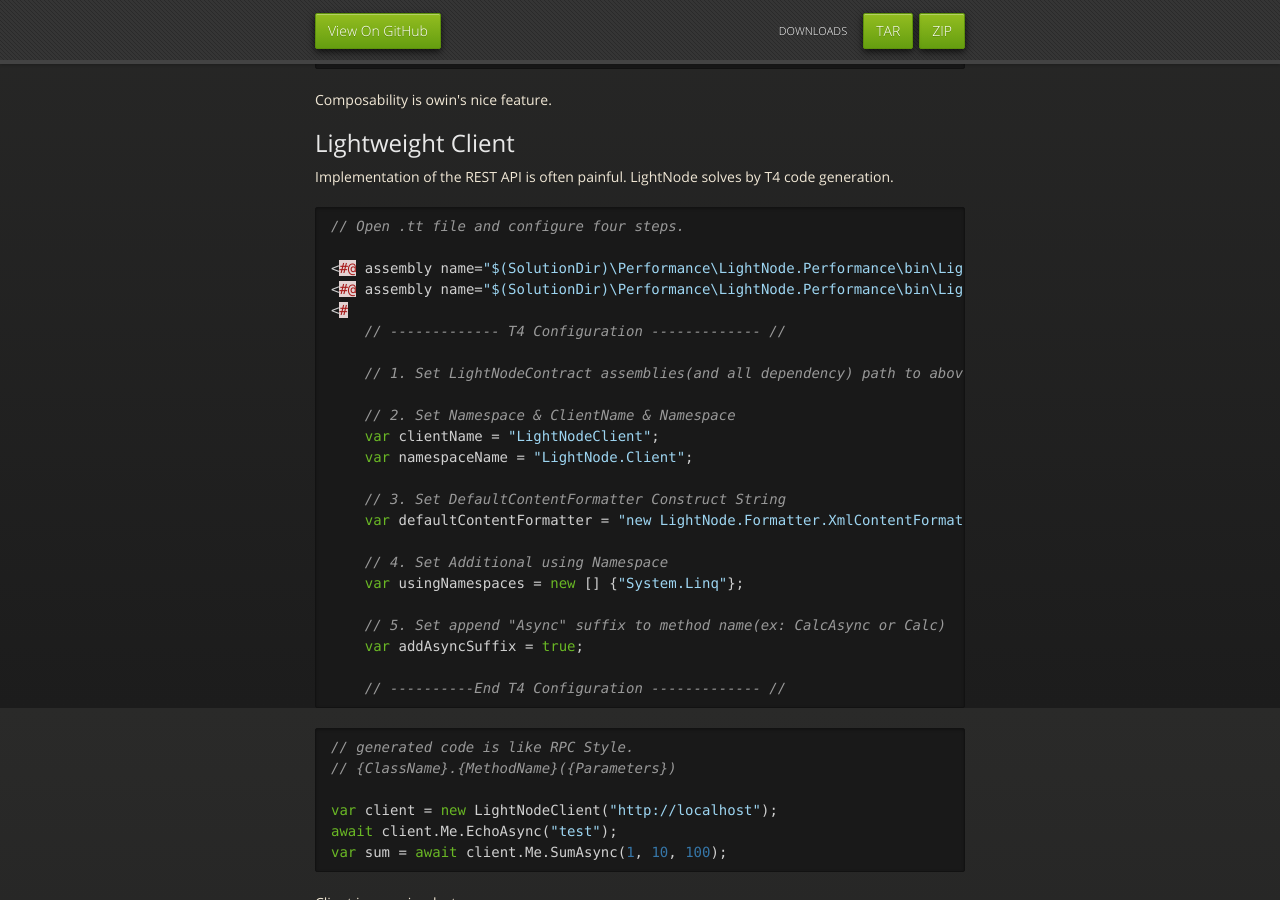
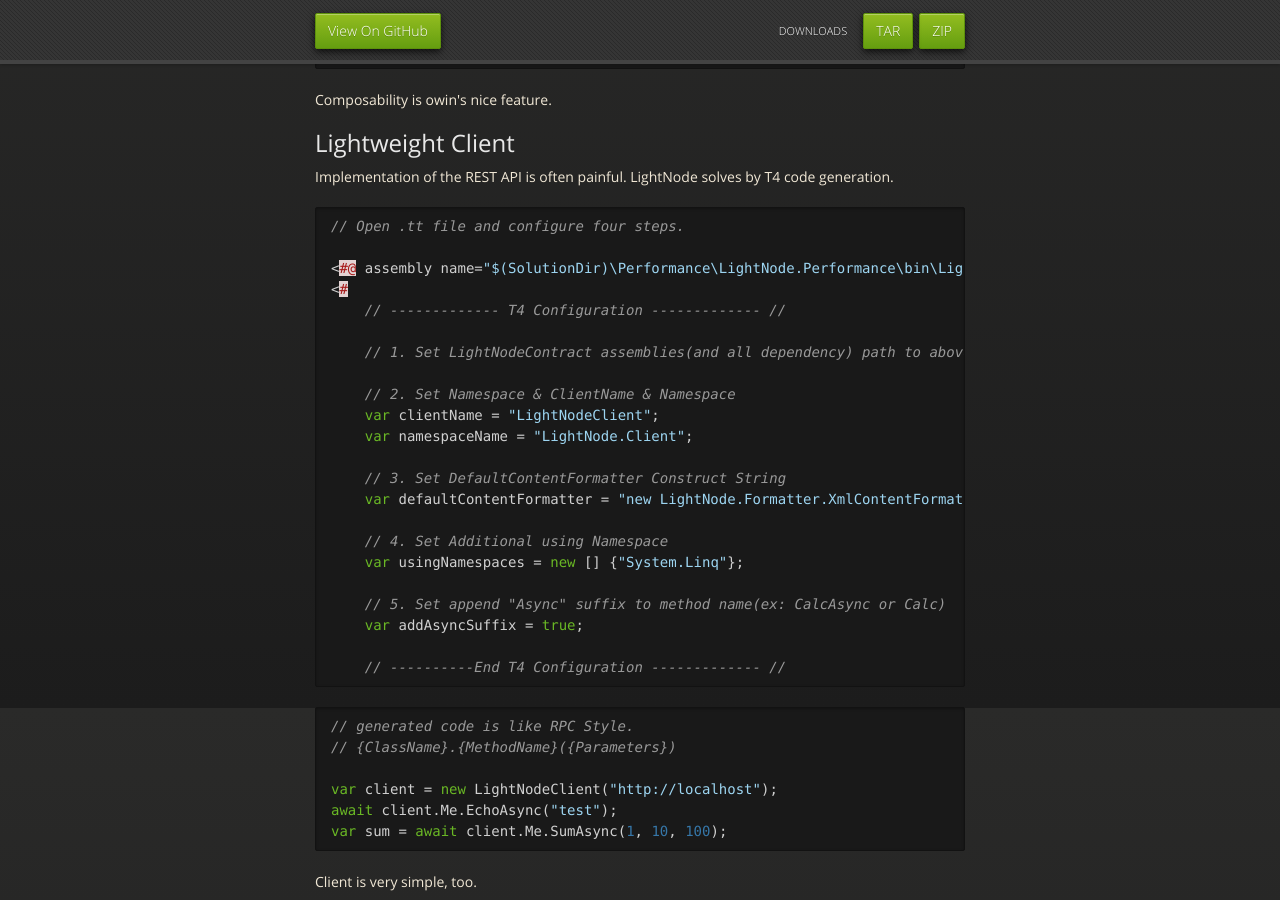
Before and after one commit to neuecc/LightNode, a Jekyll site: the page index.html, which Jekyll copies as it is, in a window 1280 px wide and 900 px high, scrolled down 3792 px. Built offline with Jekyll 4.4.1, drawn with Linux system fonts in a browser that asks for light colours; nearby versions of some CDN libraries; Markdown is read by kramdown in place of the engine named in the settings.

Commit message:
more fix

```diff
--- a/index.html
+++ b/index.html
@@ -204,7 +204,6 @@ PM&gt; Install-Package LightNode.Formatter.MsgPack
 
 <div class="highlight highlight-csharp"><pre><span class="c1">// Open .tt file and configure four steps.</span>
 
-<span class="p">&lt;</span><span class="err">#@</span> <span class="n">assembly</span> <span class="n">name</span><span class="p">=</span><span class="s">"$(SolutionDir)\Performance\LightNode.Performance\bin\LightNode.Server.dll"</span> <span class="err">#</span><span class="p">&gt;</span>
 <span class="p">&lt;</span><span class="err">#@</span> <span class="n">assembly</span> <span class="n">name</span><span class="p">=</span><span class="s">"$(SolutionDir)\Performance\LightNode.Performance\bin\LightNode.Performance.dll"</span> <span class="err">#</span><span class="p">&gt;</span>
 <span class="p">&lt;</span><span class="err">#</span>
     <span class="c1">// ------------- T4 Configuration ------------- //</span>
```
